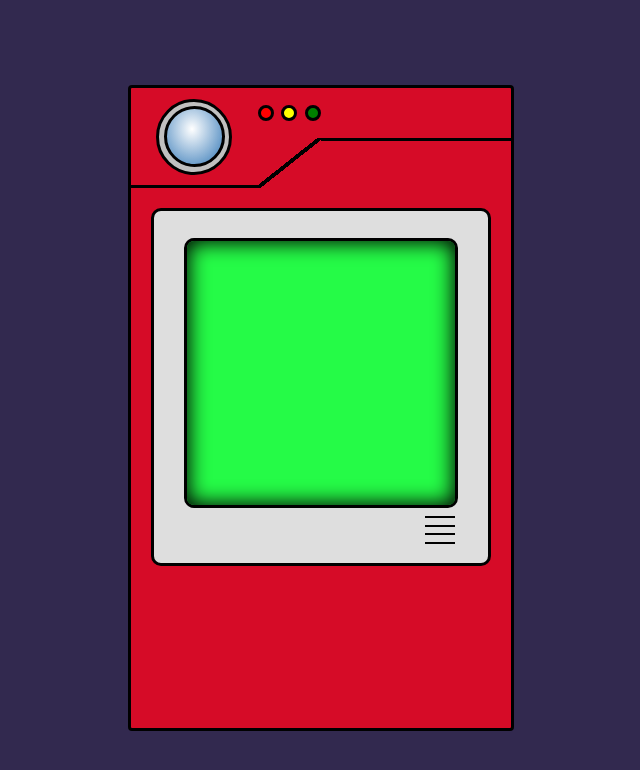
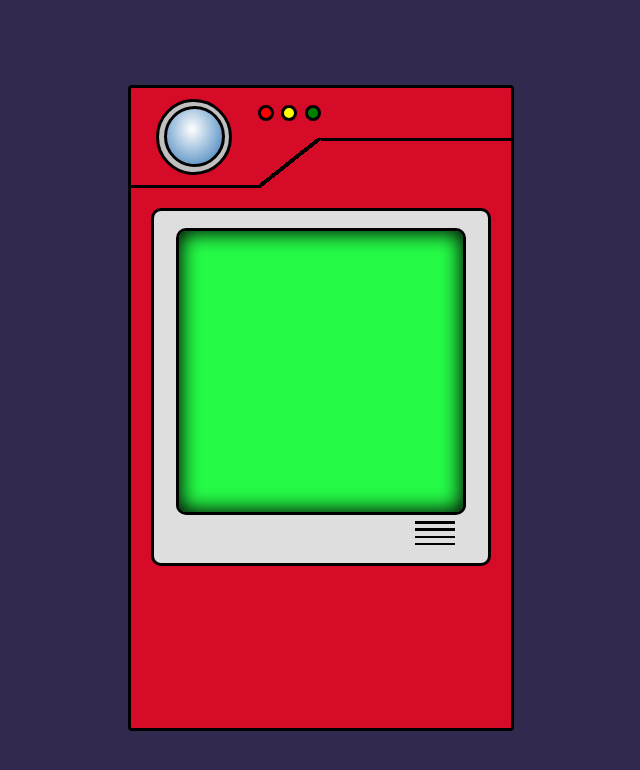
Before and after one commit to mikefieldmay/Pokedex-CSS, a website: page public/index.html in a window 1280 px wide. Shown: the whole page, without its empty margins (319-959 px from the left). Drawn offline with Linux system fonts and the light colour scheme.

Commit message:
Update styling of burger menu

```diff
--- a/public/main.css
+++ b/public/main.css
@@ -120,16 +120,12 @@ body {
   border: var(--border-outline) solid black;
   border-radius: 10px;
   background: rgb(222, 222, 222);
-  display: flex;
-  flex-direction: column;
-
-  align-items: center;
-  justify-content: center;
 }
 
 .pokedex__screen {
-  height: 75%;
-  width: 80%;
+  height: 80%;
+  width: 85%;
+  margin: 5% auto 0;
   border: var(--border-outline) solid black;
   border-radius: 10px;
   background: #25FB47;
@@ -142,20 +138,20 @@ body {
   width: 100%;
   justify-content: flex-end;
   align-self: flex-end;
+  padding-top: 6px;
 }
 
 .pokedex__burger_menu {
   display: flex;
   flex-direction: column;
-  height: 100%;
-  width: 30px;
+  height: 85%;
+  width: 40px;
   justify-content: space-between;
   margin-right: 10%;
-  margin-top: 8px;
 }
 
 .pokedex__burger_line {
   width: 100%;
-  height: 2px;
+  height: 10%;
   background: black;
 }
```
